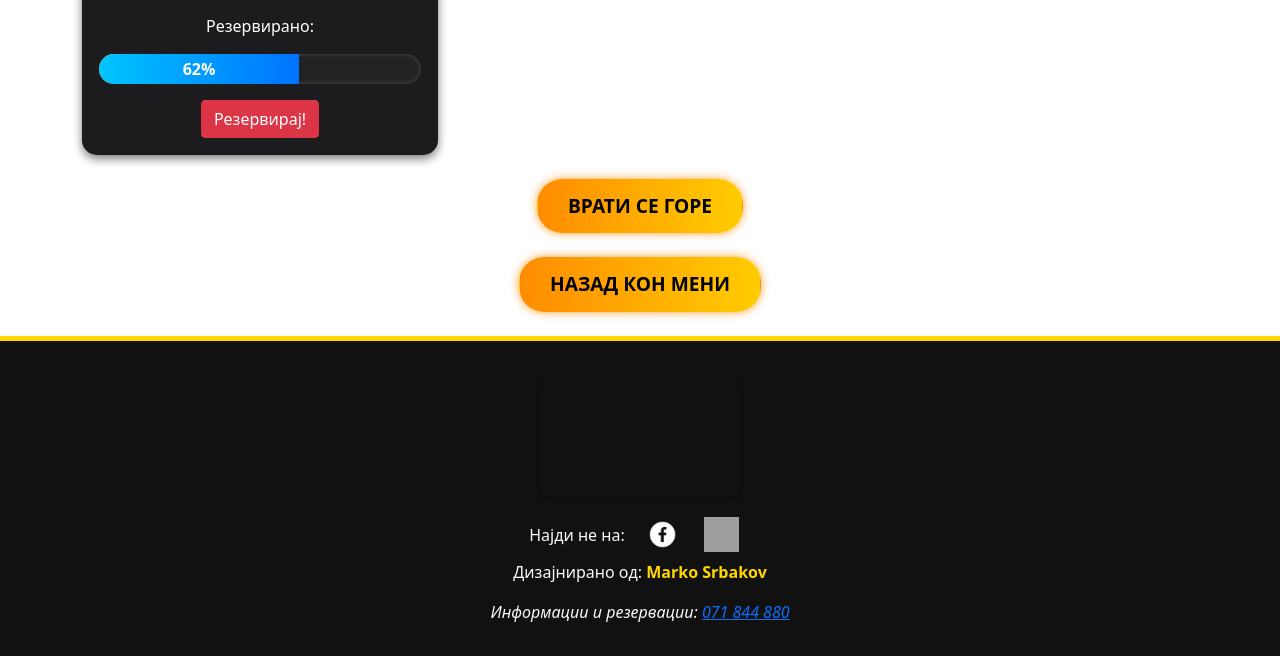
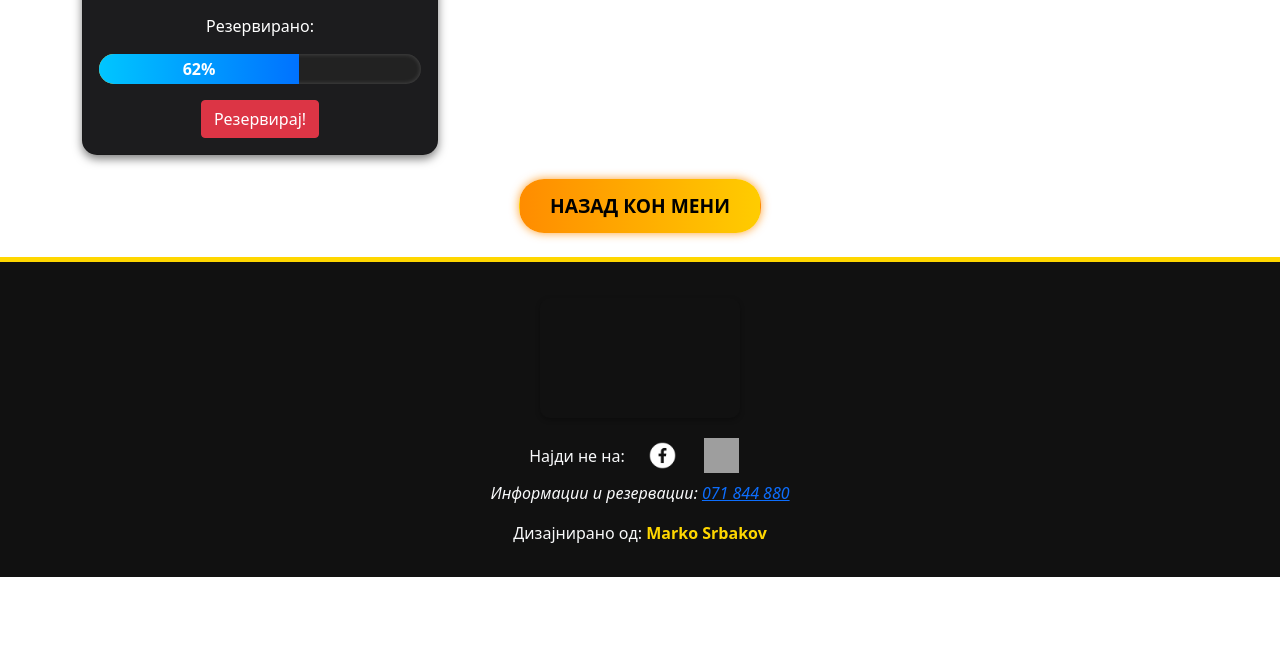
Before and after one commit to markosrbakov/GalacticCaffe, a Django app: page /events/ in a window 1280 px wide. Shown: the part 1049-1705 px from the top of the page. After the commit the page ends 1626 px from the top, so only its background shows below. Run offline with Django 5.2, Linux system fonts and the light colour scheme; data comes from the database, SQL or seed files in the repository; grey boxes are pictures that could not be loaded.

Commit message:
Update events.html

```diff
--- a/templates/events.html
+++ b/templates/events.html
@@ -219,9 +219,6 @@
 </div>
 
 <div class="text-center mb-4">
-    <button onclick="scrollToTop()" class="btn neon-button">Врати се горе</button>
-</div>
-<div class="text-center mb-4">
     <a href="/" class="btn neon-button">Назад кон Мени</a>
 </div>
 
@@ -244,14 +241,13 @@
         </a>
     </div>
 
+    <p class="mt-2" style="font-style: italic;">
+        Информации и резервации: <a href="tel:+38971844880">071 844 880</a>
+    </p>
     <p class="mt-2">Дизајнирано од:
         <a href="https://www.linkedin.com/in/marko-srbakov-a65b43235/" target="_blank" class="footer-link">
             Marko Srbakov
         </a>
-    </p>
-
-    <p class="mt-2" style="font-style: italic;">
-        Информации и резервации: <a href="tel:+38971844880">071 844 880</a>
     </p>
 </footer>
 <script>
```
